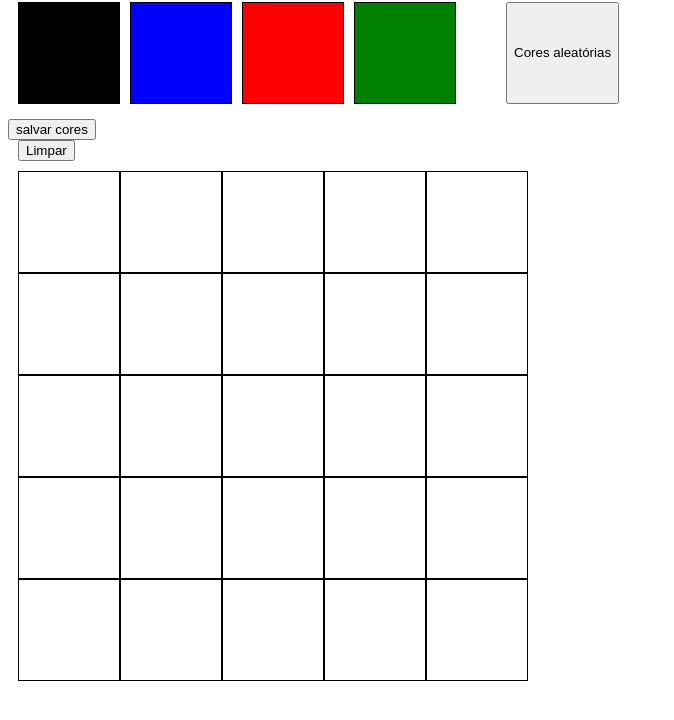
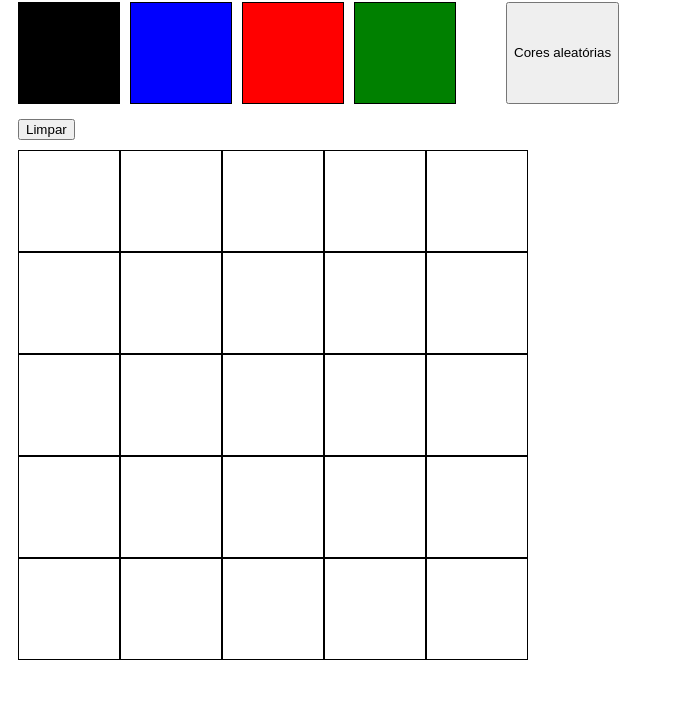
Before and after one commit to iuryruansc/Projeto-Arte-com-Pixels, a website: page index.html in a window 1280 px wide. Shown: the part 78-798 px from the top of the page, without its empty margins (0-674 px from the left). Drawn offline with Linux system fonts and the light colour scheme.

```diff
--- a/index.html
+++ b/index.html
@@ -16,7 +16,6 @@
             <div class="color"></div>
             <button id="button-random-color">Cores aleatórias</button>
         </div>
-        <button id="save-color">salvar cores</button>
         <button id="clear-board">Limpar</button>
         <div id="pixel-board"></div>
     </main>
```
